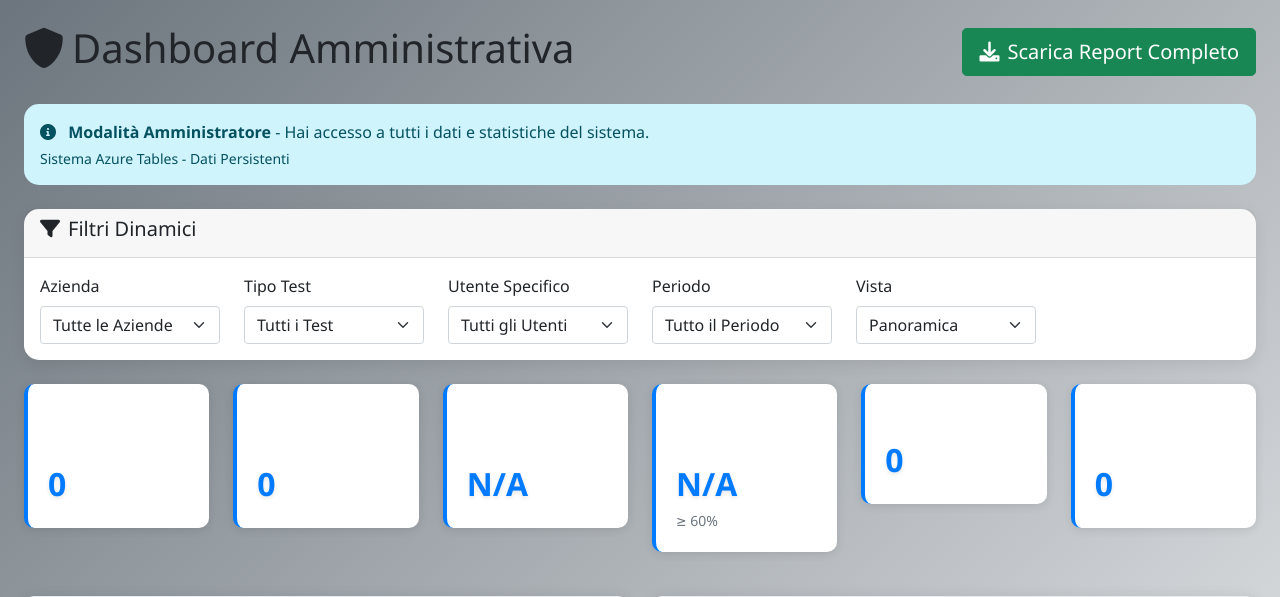
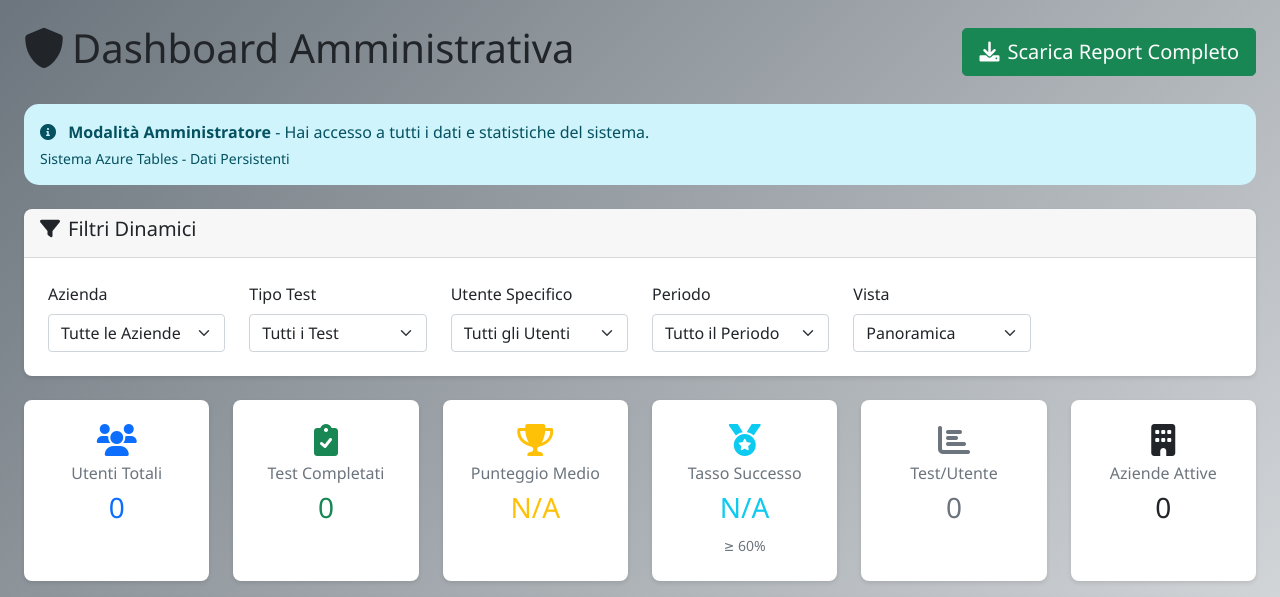
Before and after one commit to matteo-farinelli/azure-deploy, a Flask app: template templates/admin_dashboard.html in a window 1280 px wide. Shown: the top 597 px of the page. Run offline with Flask 3, Linux system fonts and the light colour scheme; the template is opened without the code that fills it, so the values that code supplies are empty.

Commit message:
Update admin_dashboard.html

```diff
--- a/templates/admin_dashboard.html
+++ b/templates/admin_dashboard.html
@@ -86,87 +86,75 @@
     <!-- Statistiche Generali -->
     <div class="row mb-4" id="statsOverview">
         <div class="col-md-2">
-            <div class="stats-card">
-                <div class="d-flex justify-content-between align-items-center">
-                    <div>
-                        <h5>Utenti Totali</h5>
-                        <div class="stats-number" id="totalUsers">{{ total_users|default(0) }}</div>
-                    </div>
-                    <i class="fas fa-users fa-3x opacity-50"></i>
+            <div class="card text-center h-100 border-primary">
+                <div class="card-body">
+                    <i class="fas fa-users fa-2x text-primary mb-2"></i>
+                    <h6 class="card-title text-muted">Utenti Totali</h6>
+                    <h3 class="text-primary" id="totalUsers">{{ total_users|default(0) }}</h3>
                 </div>
             </div>
         </div>
         <div class="col-md-2">
-            <div class="stats-card">
-                <div class="d-flex justify-content-between align-items-center">
-                    <div>
-                        <h5>Test Completati</h5>
-                        <div class="stats-number" id="totalTests">{{ total_tests|default(0) }}</div>
-                    </div>
-                    <i class="fas fa-clipboard-check fa-3x opacity-50"></i>
+            <div class="card text-center h-100 border-success">
+                <div class="card-body">
+                    <i class="fas fa-clipboard-check fa-2x text-success mb-2"></i>
+                    <h6 class="card-title text-muted">Test Completati</h6>
+                    <h3 class="text-success" id="totalTests">{{ total_tests|default(0) }}</h3>
                 </div>
             </div>
         </div>
         <div class="col-md-2">
-            <div class="stats-card">
-                <div class="d-flex justify-content-between align-items-center">
-                    <div>
-                        <h5>Punteggio Medio</h5>
-                        <div class="stats-number" id="avgScore">
+            <div class="card text-center h-100 border-warning">
+                <div class="card-body">
+                    <i class="fas fa-trophy fa-2x text-warning mb-2"></i>
+                    <h6 class="card-title text-muted">Punteggio Medio</h6>
+                    <h3 class="text-warning" id="avgScore">
                         {% if average_score is defined %}
                             {{ average_score|round(1) }}%
                         {% else %}
                             N/A
                         {% endif %}
-                        </div>
-                    </div>
-                    <i class="fas fa-trophy fa-3x opacity-50"></i>
+                    </h3>
                 </div>
             </div>
         </div>
         <div class="col-md-2">
-            <div class="stats-card">
-                <div class="d-flex justify-content-between align-items-center">
-                    <div>
-                        <h5>Tasso Successo</h5>
-                        <div class="stats-number" id="successRate">
+            <div class="card text-center h-100 border-info">
+                <div class="card-body">
+                    <i class="fas fa-medal fa-2x text-info mb-2"></i>
+                    <h6 class="card-title text-muted">Tasso Successo</h6>
+                    <h3 class="text-info" id="successRate">
                         {% if success_rate is defined %}
                             {{ success_rate|round(1) }}%
                         {% else %}
                             N/A
                         {% endif %}
-                        </div>
+                    </h3>
                     <small class="text-muted">≥ 60%</small>
                 </div>
-                    <i class="fas fa-medal fa-3x opacity-50"></i>
-                </div>
             </div>
         </div>
         <div class="col-md-2">
-            <div class="stats-card">
-                <div class="d-flex justify-content-between align-items-center">
-                    <div>
-                        <h5>Test/Utente</h5>
-                        <div class="stats-number" id="testsPerUser">
+            <div class="card text-center h-100 border-secondary">
+                <div class="card-body">
+                    <i class="fas fa-chart-bar fa-2x text-secondary mb-2"></i>
+                    <h6 class="card-title text-muted">Test/Utente</h6>
+                    <h3 class="text-secondary" id="testsPerUser">
                         {% if total_users and total_users > 0 %}
                             {{ (total_tests / total_users)|round(1) }}
                         {% else %}
                             0
                         {% endif %}
-                        </div>
-                    </div>
-                    <i class="fas fa-chart-bar fa-3x opacity-50"></i>
+                    </h3>
                 </div>
             </div>
         </div>
         <div class="col-md-2">
-            <div class="stats-card">
-                <div class="d-flex justify-content-between align-items-center">
-                    <div>
-                        <h5>Aziende Attive</h5>
-                        <div class="stats-number" id="activeCompanies">{{ stats_per_azienda|length if stats_per_azienda else 0 }}</div>
-                    </div>
-                    <i class="fas fa-building fa-3x opacity-50"></i>
+            <div class="card text-center h-100 border-dark">
+                <div class="card-body">
+                    <i class="fas fa-building fa-2x text-dark mb-2"></i>
+                    <h6 class="card-title text-muted">Aziende Attive</h6>
+                    <h3 class="text-dark" id="activeCompanies">{{ stats_per_azienda|length if stats_per_azienda else 0 }}</h3>
                 </div>
             </div>
         </div>
@@ -1734,19 +1722,20 @@ changeView = function() {
 </script>
 
 <style>
-.stats-card {
-    background: white;
-    border-radius: 10px;
-    padding: 20px;
-    margin-bottom: 20px;
-    box-shadow: 0 2px 10px rgba(0,0,0,0.1);
-    border-left: 4px solid #007bff;
-}
-
-.stats-number {
-    font-size: 2rem;
-    font-weight: bold;
-    color: #007bff;
+/* CSS aggiornato */
+.card {
+    border-radius: 8px;
+    box-shadow: 0 2px 4px rgba(0,0,0,0.1);
+    transition: transform 0.2s, box-shadow 0.2s;
+}
+
+.card:hover {
+    transform: translateY(-2px);
+    box-shadow: 0 4px 8px rgba(0,0,0,0.15);
+}
+
+.card-body {
+    padding: 1.5rem;
 }
 
 .dashboard-card {
@@ -1786,10 +1775,6 @@ changeView = function() {
     font-size: 0.85em;
 }
 
-.card-header {
-    border-radius: 10px 10px 0 0 !important;
-}
-
 .table th {
     border-top: none;
     font-weight: 600;
@@ -1810,21 +1795,20 @@ changeView = function() {
     color: #D4AF37 !important;
 }
 
-/* Responsive charts */
+/* Responsive */
 @media (max-width: 768px) {
-    .stats-card {
-        margin-bottom: 15px;
-        padding: 15px;
-    }
-
-    .stats-number {
-        font-size: 1.5rem;
+    .card-body {
+        padding: 1rem;
     }
 
     .dashboard-card {
         padding: 20px;
         margin-bottom: 15px;
     }
+
+    .col-md-2 {
+        margin-bottom: 15px;
+    }
 }
 
 /* Loading overlay styling */
```
Lines whose indentation alone changed are shown as unchanged.
